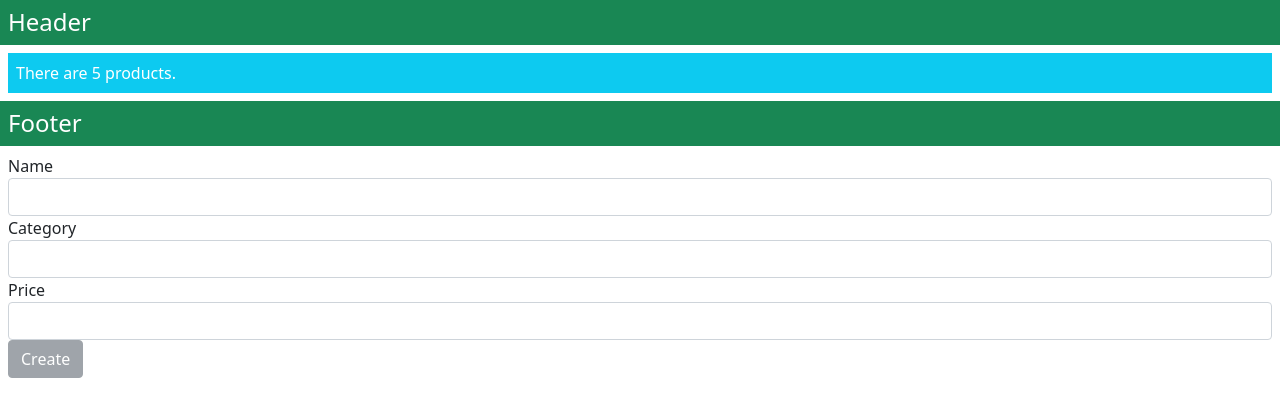
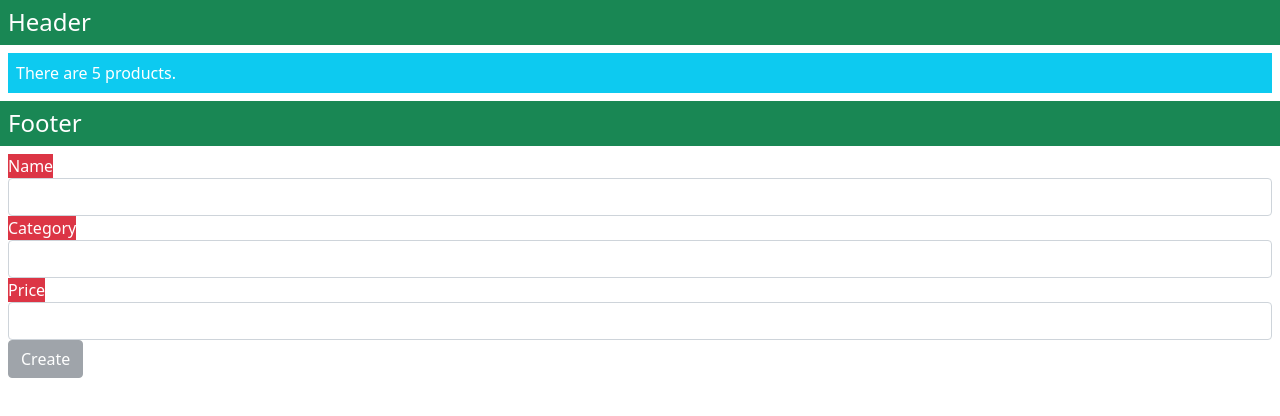
Before and after one commit to ToanNN/angular-in-depth, an Angular app: page / in a window 1280 px wide. Shown: the top 416 px of the page. Built offline with nearby package versions, Linux system fonts and the light colour scheme.

Commit message:
Read host attribute

```diff
--- a/src/app/app.module.ts
+++ b/src/app/app.module.ts
@@ -4,6 +4,7 @@ import { BrowserModule } from '@angular/platform-browser';
 
 import { AppRoutingModule } from './app-routing.module';
 import { AppComponent } from './app.component';
+import { ProductAttributeSuccessWhiteText } from './directives/addsuccsswhitetext.directive';
 import { ProductComponent } from './product.component';
 import { ReactiveProductComponent } from './reactive-form/reactive-product.component';
 
@@ -11,7 +12,8 @@ import { ReactiveProductComponent } from './reactive-form/reactive-product.compo
   declarations: [
     AppComponent,
     ProductComponent,
-    ReactiveProductComponent
+    ReactiveProductComponent,
+    ProductAttributeSuccessWhiteText
   ],
   imports: [
     BrowserModule,
--- /dev/null
+++ b/src/app/directives/addsuccsswhitetext.directive.ts
@@ -0,0 +1,10 @@
+import { Attribute, Directive, ElementRef } from "@angular/core";
+
+@Directive({
+  selector: "[pa-sw]",
+})
+export class ProductAttributeSuccessWhiteText {
+  constructor(element: ElementRef, @Attribute("host-class-value") hostClass: string) {
+    element.nativeElement.classList.add(hostClass || "bg-success", "text-white");
+  }
+}
--- a/src/app/reactive-form/reactive-product.component.html
+++ b/src/app/reactive-form/reactive-product.component.html
@@ -28,7 +28,7 @@
     class="form-group"
     *ngFor="let control of productFormGroup.productControls"
   >
-    <label>{{ control.label }}</label>
+    <label pa-sw host-class-value="bg-danger">{{ control.label }}</label>
     <input
       class="form-control"
       name="{{ control.modelProperty }}"
```
